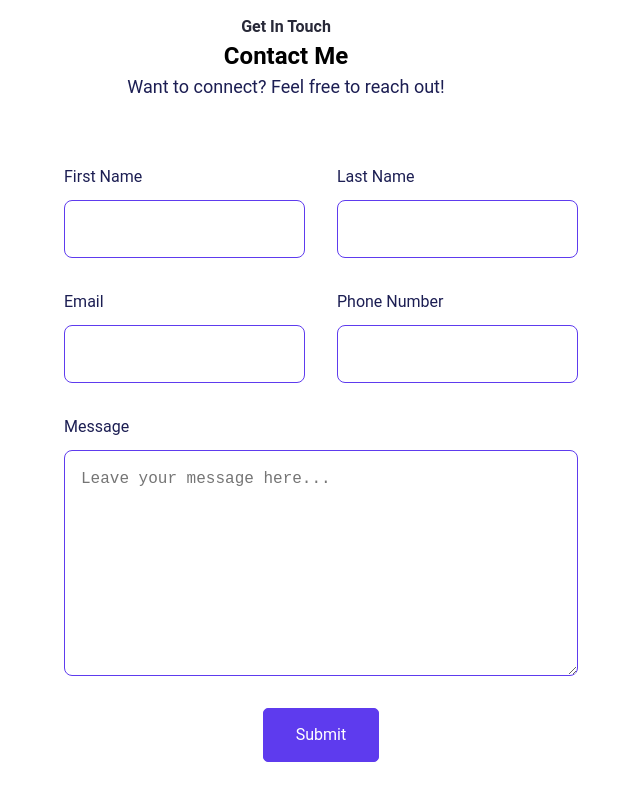
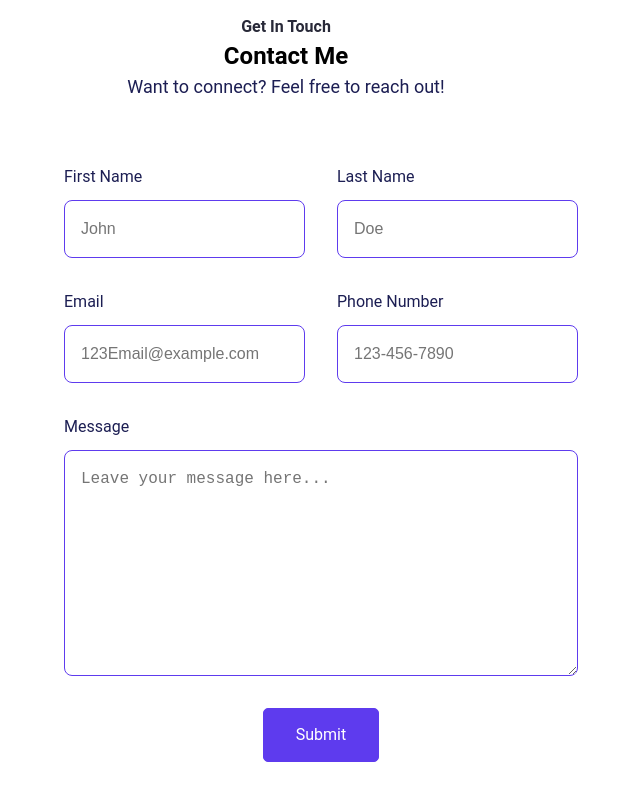
Before and after one commit to estebansep1/Personal-Portfolio, a React (Create React App) app: page / in a window 1280 px wide. Shown: the part 4239-5039 px from the top of the page, without its empty margins (354-994 px from the left). Built offline with nearby package versions, Linux system fonts and the light colour scheme.

Commit message:
added placeholders to the form

```diff
--- a/src/Components/Contact.jsx
+++ b/src/Components/Contact.jsx
@@ -60,6 +60,7 @@ export default function Contact() {
               className="contact--input text-md"
               name="first_name"
               id="first-name"
+              placeholder="John"
               required
             />
           </label>
@@ -70,6 +71,7 @@ export default function Contact() {
               className="contact--input text-md"
               name="last_name"
               id="last-name"
+              placeholder="Doe"
               required
             />
           </label>
@@ -80,6 +82,7 @@ export default function Contact() {
               className="contact--input text-md"
               name="email"
               id="email"
+              placeholder="123Email@example.com"
               required
             />
           </label>
@@ -90,6 +93,7 @@ export default function Contact() {
               className="contact--input text-md"
               name="number"
               id="phone-number"
+              placeholder="123-456-7890"
             />
           </label>
         </div>
```
